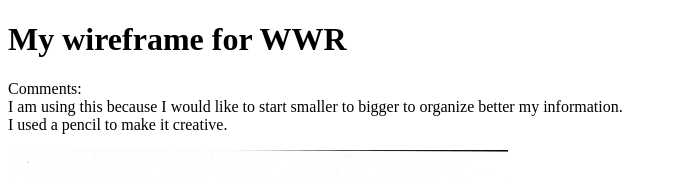
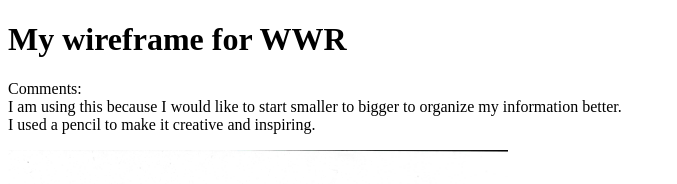
Before and after one commit to urielcruzss/wdd130, a plain HTML site: page wdd130/wwr/rivers.html in a window 1280 px wide. Shown: the top 184 px of the page, without its empty margins (0-677 px from the left). Drawn offline with Linux system fonts and the light colour scheme.

Commit message:
comments grammer correction

```diff
--- a/wdd130/wwr/rivers.html
+++ b/wdd130/wwr/rivers.html
@@ -7,7 +7,7 @@
 </head>
 <body>
     <h1>My wireframe for WWR</h1>
-    <p>Comments: <br> I am using this because I would like to start smaller to bigger to organize better my information. <br> I used a pencil to make it creative.</p>
+    <p>Comments: <br> I am using this because I would like to start smaller to bigger to organize my information better. <br> I used a pencil to make it creative and inspiring.</p>
     <img src="images/wireframe_wwr.jpg" alt="Draft of the wireframe" width="500">
 </body>
 </html>
```
